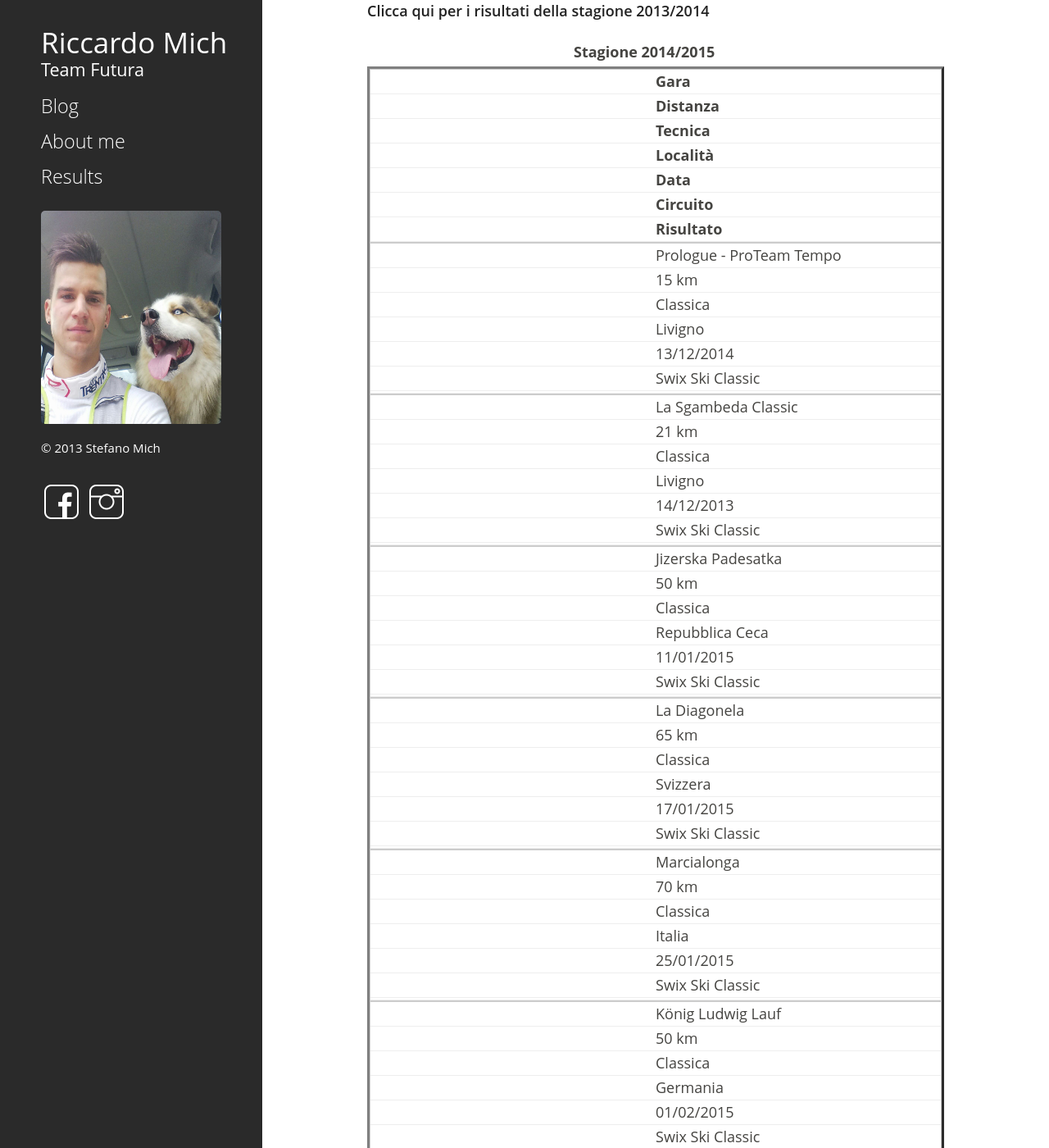
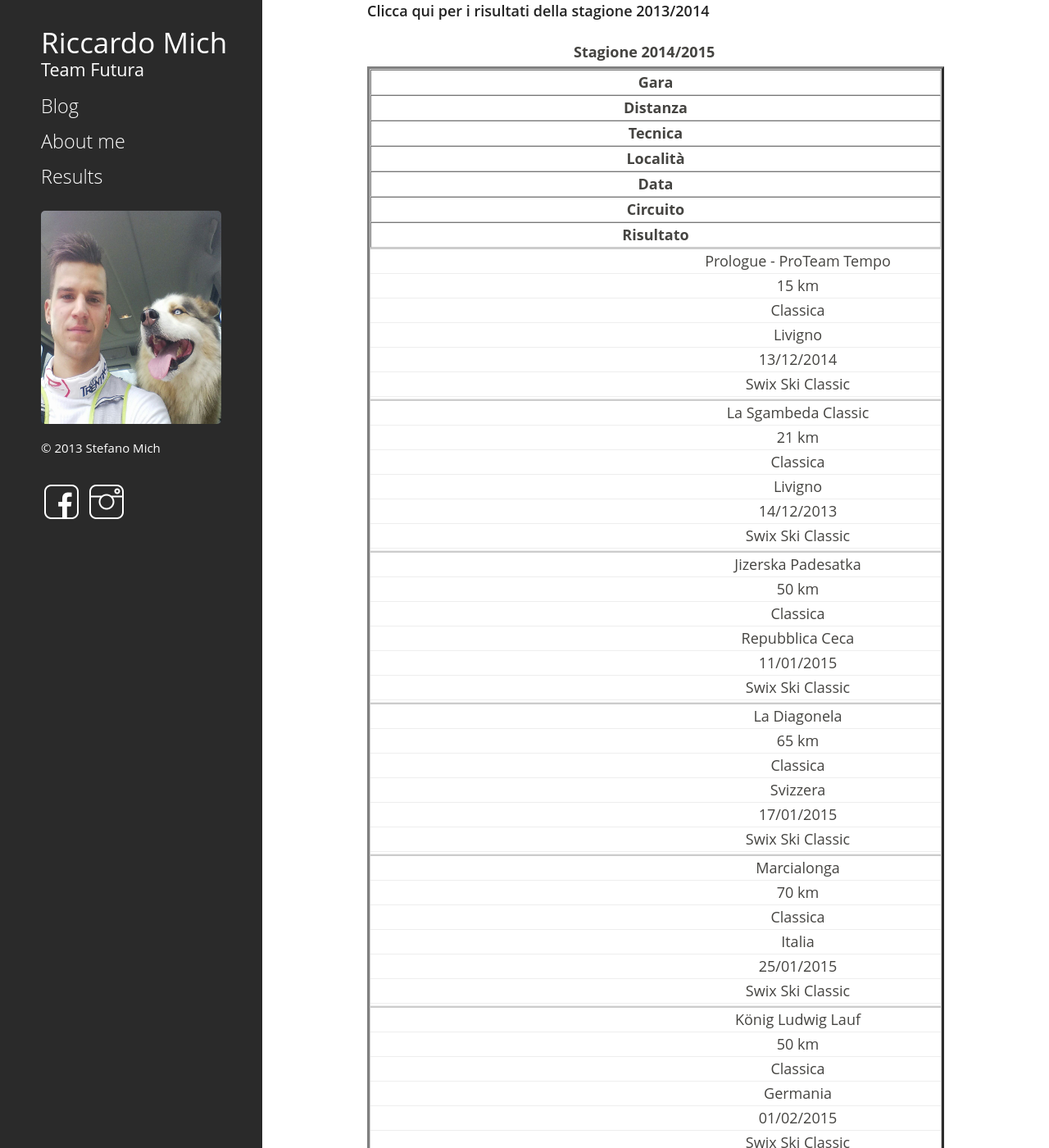
Before and after one commit to stefanomich22/mich93.github.io, a Jekyll site: the page built from results/index.html, in a window 1280 px wide and 1400 px high. Shown: the whole window at 82% size. Built offline with Jekyll 4.4.1, drawn with Linux system fonts in a browser that asks for light colours; Markdown is read by kramdown in place of the engine named in the settings.

Commit message:
fixes for tablet

```diff
--- a/atom.xml
+++ b/atom.xml
@@ -1,5 +1,5 @@
 ---
-layout: nil
+layout: default
 ---
 
 <?xml version="1.0" encoding="utf-8"?>
--- a/public/css/hyde.css
+++ b/public/css/hyde.css
@@ -343,6 +343,10 @@ a:hover {
 	margin-bottom: 20px;
 
 }
+td {
+  text-align: center;
+  vertical-align: middle;
+}
 .navitem {
   display: inline-table;
 	width: 100%;
@@ -376,6 +380,18 @@ only screen and (max-width: 760px),
     margin-left: 40px;
     margin-right: 40px;
   }
+  .postimg{
+	width: 350px;
+	height:280px;
+}
+  .navitem {
+  display: inline-table;
+	width: 100%;
+	padding: 8px 40px;
+	font-size: 1.7em;
+	font-weight: 200;
+	margin-left: -40px;
+}
   .sponsorfooter{
 	  position: relative;
 	  width: 100%;
--- a/results/index.html
+++ b/results/index.html
@@ -6,13 +6,13 @@ layout: default
 <br><br>
 <table border="3">
 <tr>
-  <td><b>Gara<b></td>
-  <td><b>Distanza<b></td>
-  <td><b>Tecnica<b></td>
-  <td><b>Località<b></td>
-  <td><b>Data<b></td>
-  <td><b>Circuito<b></td>
-  <td><b>Risultato<b></td>
+  <th>Gara</th>
+  <th>Distanza</th>
+  <th>Tecnica</th>
+  <th>Località</th>
+  <th>Data</th>
+  <th>Circuito</th>
+  <th>Risultato</th>
 </tr>
 <tr>
   <td>Prologue - ProTeam Tempo </td>
```
Also changed, not shown: results/2013/index.html (+7 -7 lines).
